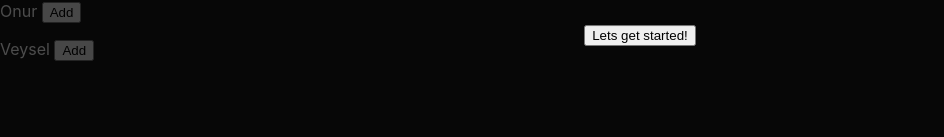
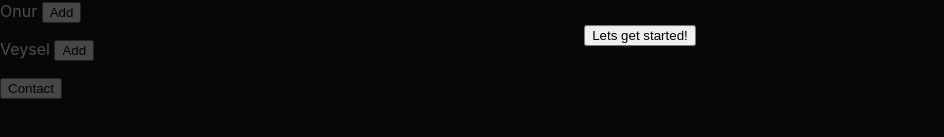
Before and after one commit to guvenfazli/To-Do-List-w-React, a React (Create React App) app in the folder theater/: page / in a window 1280 px wide. Shown: the part 425-562 px from the top of the page, without its empty margins (0-944 px from the left). Built offline with nearby package versions, Linux system fonts and the light colour scheme.

Commit message:
hover menu appear is done

```diff
--- a/theater/src/App.jsx
+++ b/theater/src/App.jsx
@@ -19,6 +19,12 @@ function App() {
 
   function getValue(event){
     setValueNeeded(event.target.value)
+  }
+
+  const [openNav, setOpenNav] = useState(false)
+
+  function openContact(){
+    setOpenNav((prev) => !prev)
   }
 
 
@@ -228,7 +234,16 @@ function App() {
         )
       })}
 
-      {console.log(ekle)}
+      <div className='button-animation-test'>
+        <button onMouseOver={openContact}>Contact</button>
+        {!openNav ? <></> :
+
+        <div onMouseLeave={openContact} className='contact-section'>
+          <button>Facebook</button>
+          <button>Twitter</button>
+          <button>Reddit</button>
+        </div>}
+      </div>
 
     </>
 );
```
